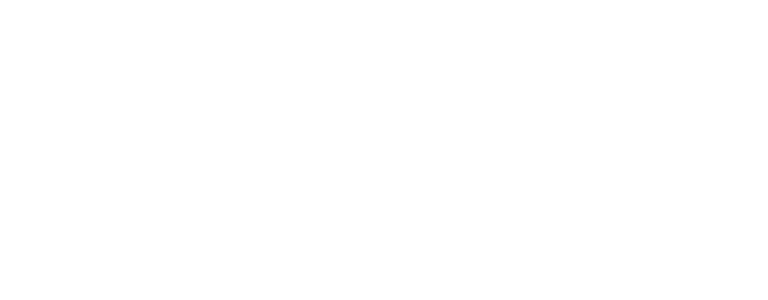
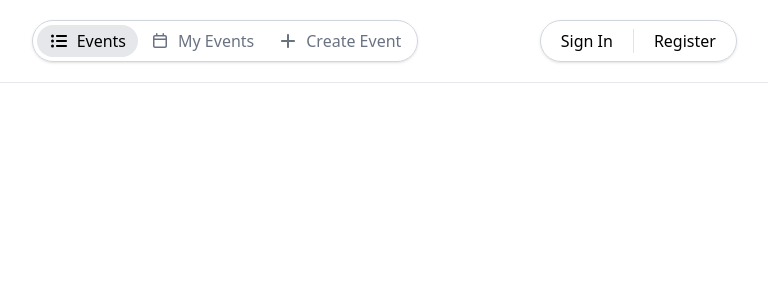
Before and after one commit to mkhrebtan/Application, an Angular app in the folder src/Web/: page / in a window 1280 px wide. Shown: the top 300 px of the page, without its empty margins (415-1183 px from the left). Built offline with nearby package versions, Linux system fonts and the light colour scheme.

Commit message:
Add header component with navigation and integrate into app

```diff
--- a/src/Web/src/app/app.ts
+++ b/src/Web/src/app/app.ts
@@ -1,10 +1,15 @@
 import { Component, signal } from '@angular/core';
 import { RouterOutlet } from '@angular/router';
+import { Header } from './layout/header/header';
 
 @Component({
   selector: 'app-root',
-  imports: [RouterOutlet],
-  template: ` <router-outlet /> `,
+  imports: [RouterOutlet, Header],
+  template: `
+    <app-header />
+
+    <router-outlet />
+  `,
   styles: [],
 })
 export class App {
--- /dev/null
+++ b/src/Web/src/app/layout/header/header.html
@@ -0,0 +1,52 @@
+<div class="p-5 grid grid-cols-3 items-center border-b border-gray-200">
+  <nav class="col-start-2 flex justify-center">
+    <div
+      class="border-1 border-gray-300 rounded-4xl backdrop-blur-md p-1 flex shadow-sm"
+    >
+      <button
+        [class.active]="true"
+        class="flex items-center gap-2 px-3 pb-1 pt-1 cursor-pointer whitespace-nowrap rounded-4xl text-gray-500 transition-all duration-300
+                    hover:-translate-y-px [&.active]:hover:translate-none [&.active]:bg-gray-200 hover:text-black [&.active]:text-black"
+      >
+        <fa-icon [icon]="faListUl" />
+        <span>Events</span>
+      </button>
+
+      <button
+        class="flex items-center gap-2 px-3 pb-1 pt-1 cursor-pointer whitespace-nowrap rounded-4xl text-gray-500 transition-all duration-300
+                    hover:-translate-y-px [&.active]:hover:translate-none hover:text-black [&.active]:bg-gray-200 [&.active]:text-black"
+      >
+        <fa-icon [icon]="faCalendar" />
+        <span>My Events</span>
+      </button>
+
+      <button
+        class="flex items-center gap-2 px-3 pb-1 pt-1 cursor-pointer whitespace-nowrap rounded-4xl text-gray-500 transition-all duration-300
+                    hover:-translate-y-px [&.active]:hover:translate-none hover:text-black [&.active]:bg-gray-200 [&.active]:text-black"
+      >
+        <fa-icon [icon]="faPlus" />
+        <span>Create Event</span>
+      </button>
+    </div>
+  </nav>
+
+  <div class="col-start-3 flex justify-center">
+    <div
+      class="flex justify-center h-full border border-gray-300 rounded-4xl backdrop-blur-md p-1 shadow-sm"
+    >
+      <button
+        class="flex items-center gap-2 px-4 pb-1 pt-1 cursor-pointer whitespace-nowrap rounded-4xl transition-all duration-300
+                    hover:bg-gray-200"
+      >
+        <span>Sign In</span>
+      </button>
+      <div class="w-px m-1 bg-gray-400 opacity-30"></div>
+      <button
+        class="flex items-center gap-2 px-4 pb-1 pt-1 cursor-pointer whitespace-nowrap rounded-4xl transition-all duration-300
+                     hover:bg-gray-200"
+      >
+        <span>Register</span>
+      </button>
+    </div>
+  </div>
+</div>
--- /dev/null
+++ b/src/Web/src/app/layout/header/header.ts
@@ -0,0 +1,16 @@
+import { Component } from '@angular/core';
+import { faListUl, faPlus } from '@fortawesome/free-solid-svg-icons';
+import { faCalendar } from '@fortawesome/free-regular-svg-icons';
+import { FaIconComponent } from '@fortawesome/angular-fontawesome';
+
+@Component({
+  selector: 'app-header',
+  imports: [FaIconComponent],
+  templateUrl: './header.html',
+  styles: ``,
+})
+export class Header {
+  protected readonly faListUl = faListUl;
+  protected readonly faPlus = faPlus;
+  protected readonly faCalendar = faCalendar;
+}
```
Also changed, not shown: 1 other file (tests, documents, lock files or other folders).
